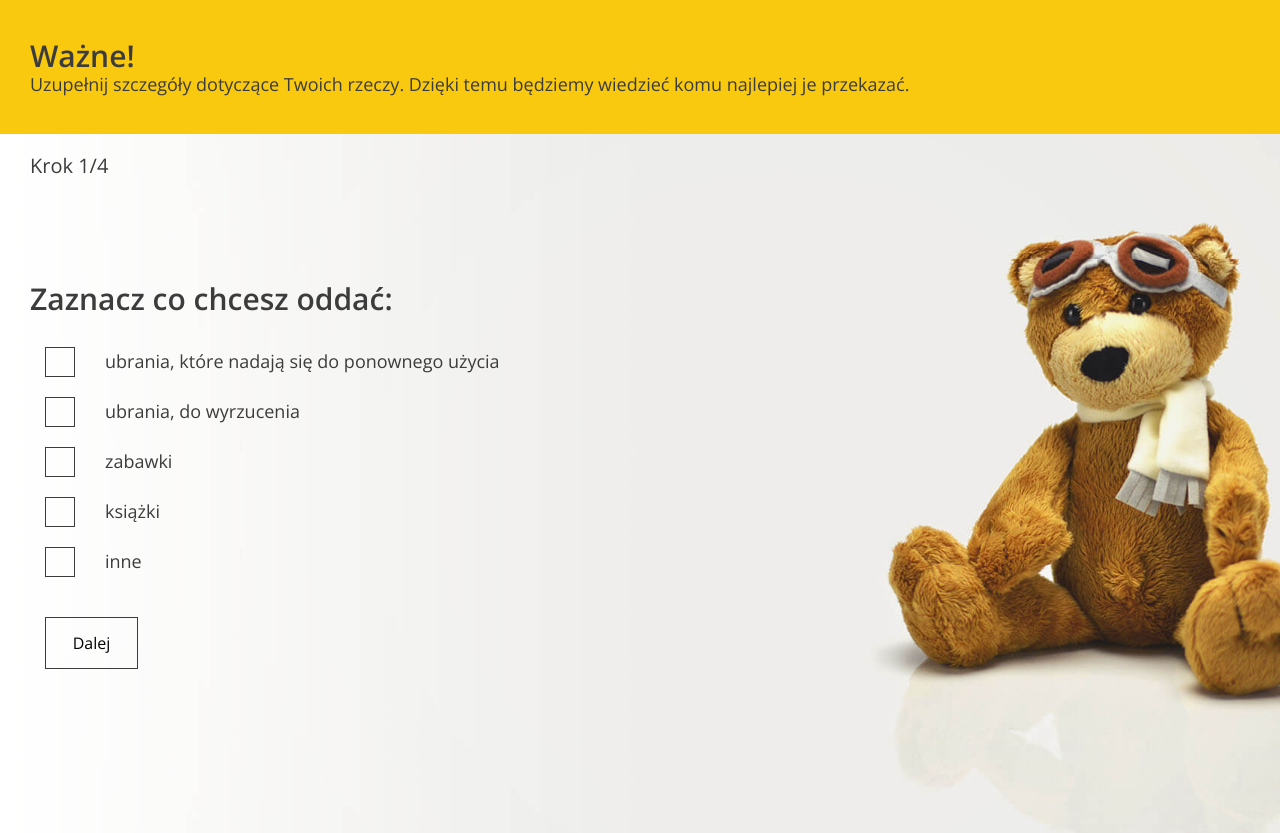
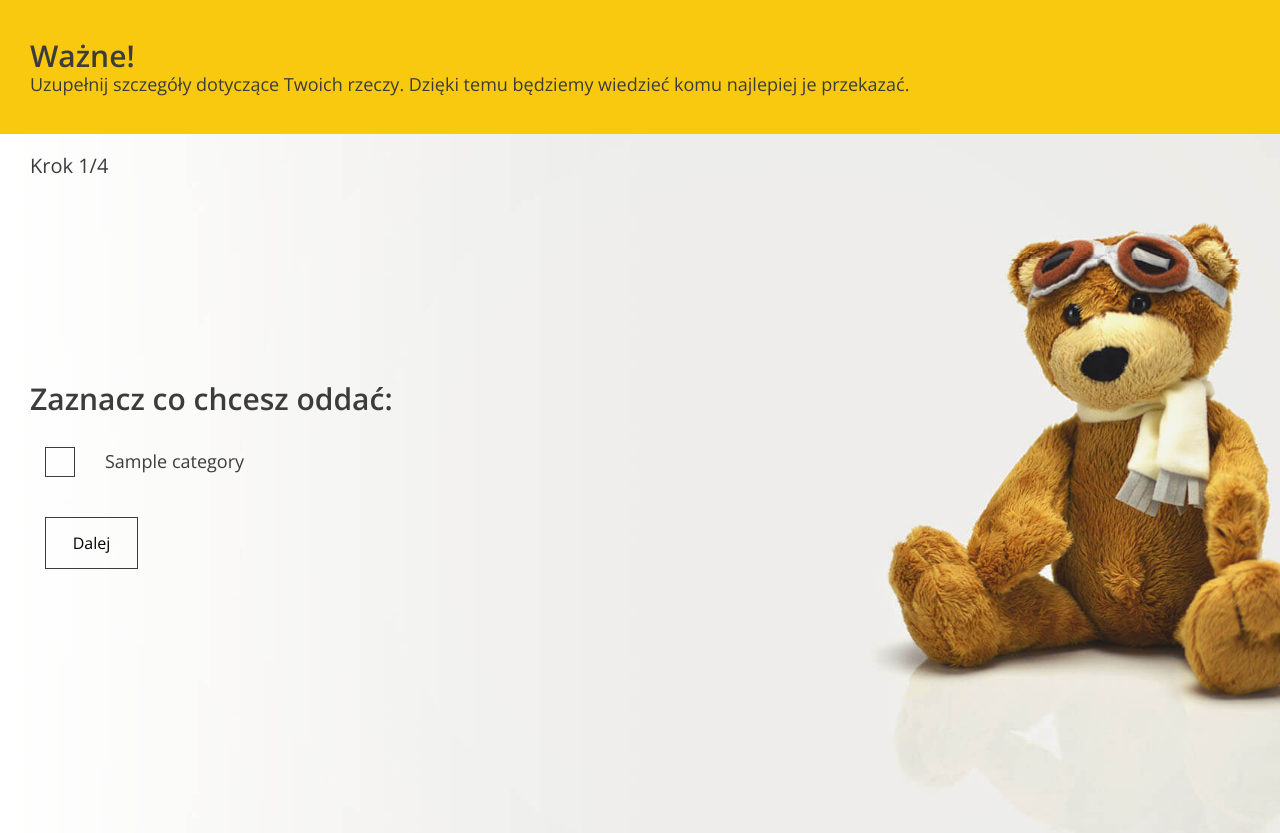
Before and after one commit to Ch0ch1ik/portfolioLab, a Django app: page /add_donation/ in a window 1280 px wide. Shown: the part 801-1634 px from the top of the page. Run offline with Django 4.2, Linux system fonts and the light colour scheme; a user stored in the database is signed in; tables that the repository leaves empty hold one stand-in row (values such as "Sample post").

Commit message:
5# Przekazywanie darów - formularz gotowy, podsumowanie w trakcie realizacji

```diff
--- a/donation/views.py
+++ b/donation/views.py
@@ -1,10 +1,12 @@
 from django.contrib.auth import authenticate, login, logout
+from django.contrib.auth.decorators import login_required
 from django.contrib.auth.models import User
 from django.http import HttpResponse
 from django.shortcuts import render, redirect
+from django.utils.decorators import method_decorator
 from django.views import View
 
-from donation.models import Donation, Institution
+from donation.models import Donation, Institution, Category
 
 
 # Create your views here.
@@ -55,9 +57,22 @@
             return redirect('login')
 
 
+@method_decorator(login_required(login_url='/login'), name='dispatch')
 class AddDonation(View):
     def get(self, request):
-        return render(request, 'form.html')
+        categories = Category.objects.all()
+        institutions = Institution.objects.all()
+        return render(request, 'form.html', {'categories': categories, 'institutions': institutions})
+
+
+def get_organizations(request):
+    type_ids = request.GET.getlist('type_ids')
+    if type_ids is not None:
+        institutions = Institution.objects.filter(categories__in=type_ids).distinct()
+    else:
+        institutions = Institution.objects.all()
+    # print(institutions)
+    return render(request, 'institutions.html', {'institutions': institutions})
 
 
 class Confirmation(View):
--- a/portfolioLab/urls.py
+++ b/portfolioLab/urls.py
@@ -25,5 +25,6 @@
     path('logout/', views.Logout.as_view(), name='logout'),
     path('register/', views.Register.as_view(), name='register'),
     path('add_donation/', views.AddDonation.as_view(), name='add_donation'),
+    path('get_organizations/', views.get_organizations, name='get_organizations'),
     path('confirmation/', views.Confirmation.as_view(), name='confirmation'),
 ]
--- a/templates/footer.html
+++ b/templates/footer.html
@@ -20,3 +20,4 @@
         </div>
     </div>
 </footer>
+<script src="{% static 'js/app.js' %}"></script>
--- a/templates/form.html
+++ b/templates/form.html
@@ -2,11 +2,11 @@
 <html lang="pl">
 {% load static %}
 <head>
-    <meta charset="UTF-8" />
-    <meta name="viewport" content="width=device-width, initial-scale=1.0" />
-    <meta http-equiv="X-UA-Compatible" content="ie=edge" />
+    <meta charset="UTF-8"/>
+    <meta name="viewport" content="width=device-width, initial-scale=1.0"/>
+    <meta http-equiv="X-UA-Compatible" content="ie=edge"/>
     <title>Document</title>
-    <link rel="stylesheet" href="{% static 'css/style.css' %}" />
+    <link rel="stylesheet" href="{% static 'css/style.css' %}"/>
 </head>
 <body>
 <header class="header--form-page">
@@ -15,7 +15,7 @@
     <div class="slogan container container--90">
         <div class="slogan--item">
             <h1>
-            Oddaj rzeczy, których już nie chcesz<br />
+                Oddaj rzeczy, których już nie chcesz<br/>
                 <span class="uppercase">potrzebującym</span>
             </h1>
 
@@ -67,56 +67,23 @@
             <!-- STEP 1: class .active is switching steps -->
             <div data-step="1" class="active">
                 <h3>Zaznacz co chcesz oddać:</h3>
+                {% for category in categories.all %}
 
                     <div class="form-group form-group--checkbox">
                         <label>
                             <input
                                     type="checkbox"
                                     name="categories"
-                  value="clothes-to-use"
+                                    value="{{ category.id }}"
                             />
                             <span class="checkbox"></span>
-                <span class="description"
-                  >ubrania, które nadają się do ponownego użycia</span
+                            <span id="{{ category.id }}" class="description"
+                            >{{ category.name }}</span
                             >
                         </label>
                     </div>
 
-            <div class="form-group form-group--checkbox">
-              <label>
-                <input
-                  type="checkbox"
-                  name="categories"
-                  value="clothes-useless"
-                />
-                <span class="checkbox"></span>
-                <span class="description">ubrania, do wyrzucenia</span>
-              </label>
-            </div>
-
-            <div class="form-group form-group--checkbox">
-              <label>
-                <input type="checkbox" name="categories" value="toys" />
-                <span class="checkbox"></span>
-                <span class="description">zabawki</span>
-              </label>
-            </div>
-
-            <div class="form-group form-group--checkbox">
-              <label>
-                <input type="checkbox" name="categories" value="books" />
-                <span class="checkbox"></span>
-                <span class="description">książki</span>
-              </label>
-            </div>
-
-            <div class="form-group form-group--checkbox">
-              <label>
-                <input type="checkbox" name="categories" value="other" />
-                <span class="checkbox"></span>
-                <span class="description">inne</span>
-              </label>
-            </div>
+                {% endfor %}
 
                 <div class="form-group form-group--buttons">
                     <button type="button" class="btn next-step">Dalej</button>
@@ -130,49 +97,39 @@
                 <div class="form-group form-group--inline">
                     <label>
                         Liczba 60l worków:
-                <input type="number" name="bags" step="1" min="1" />
+                        <input type="number" name="bags" step="1" min="1"/>
                     </label>
                 </div>
 
                 <div class="form-group form-group--buttons">
                     <button type="button" class="btn prev-step">Wstecz</button>
-              <button type="button" class="btn next-step">Dalej</button>
+                    <button id="x" type="button" class="btn next-step">Dalej</button>
                 </div>
             </div>
-
 
 
             <!-- STEP 4 -->
             <div data-step="3">
                 <h3>Wybierz organizacje, której chcesz pomóc:</h3>
+                <div id="filter_org"></div>
+{#                {% for institution in institutions %}#}
 
-            <div class="form-group form-group--checkbox">
-              <label>
-                <input type="radio" name="organization" value="old" />
-                <span class="checkbox radio"></span>
-                <span class="description">
-                  <div class="title">Fundacja “Bez domu”</div>
-                  <div class="subtitle">
-                    Cel i misja: Pomoc dla osób nie posiadających miejsca
-                    zamieszkania
-                  </div>
-                </span>
-              </label>
-            </div>
+{#                <div class="form-group form-group--checkbox">#}
+{#                    <label>#}
+{#                        <input type="radio" name="organization" value="{{ institution.id }}"/>#}
+{#                        <span class="checkbox radio"></span>#}
+{#                        <span class="description">#}
+{#                  <div class="title">{{ institution.name }}</div>#}
+{#                  <div class="subtitle">#}
+{#                    {{ institution.description }}#}
+{#                  </div>#}
+{#                </span>#}
+{#                    </label>#}
+{#                </div>#}
+{#                {% endfor %}#}
 
-            <div class="form-group form-group--checkbox">
-              <label>
-                <input type="radio" name="organization" value="old" />
-                <span class="checkbox radio"></span>
-                <span class="description">
-                  <div class="title">Fundacja “Dla dzieci"</div>
-                  <div class="subtitle">
-                    Cel i misja: Pomoc osobom znajdującym się w trudnej sytuacji
-                    życiowej.
-                  </div>
-                </span>
-              </label>
-            </div>
+
+
 
                 <div class="form-group form-group--buttons">
                     <button type="button" class="btn prev-step">Wstecz</button>
@@ -188,22 +145,22 @@
                     <div class="form-section--column">
                         <h4>Adres odbioru</h4>
                         <div class="form-group form-group--inline">
-                  <label> Ulica <input type="text" name="address" /> </label>
+                            <label> Ulica <input type="text" name="address"/> </label>
                         </div>
 
                         <div class="form-group form-group--inline">
-                  <label> Miasto <input type="text" name="city" /> </label>
+                            <label> Miasto <input type="text" name="city"/> </label>
                         </div>
 
                         <div class="form-group form-group--inline">
                             <label>
-                    Kod pocztowy <input type="text" name="postcode" />
+                                Kod pocztowy <input type="text" name="postcode"/>
                             </label>
                         </div>
 
                         <div class="form-group form-group--inline">
                             <label>
-                    Numer telefonu <input type="phone" name="phone" />
+                                Numer telefonu <input type="tel" name="phone" pattern="[0-9]{3}-[0-9]{3}-[0-9]{3}"/>
                             </label>
                         </div>
                     </div>
@@ -211,11 +168,11 @@
                     <div class="form-section--column">
                         <h4>Termin odbioru</h4>
                         <div class="form-group form-group--inline">
-                  <label> Data <input type="date" name="data" /> </label>
+                            <label> Data <input type="date" name="data"/> </label>
                         </div>
 
                         <div class="form-group form-group--inline">
-                  <label> Godzina <input type="time" name="time" /> </label>
+                            <label> Godzina <input type="time" name="time"/> </label>
                         </div>
 
                         <div class="form-group form-group--inline">
@@ -242,15 +199,15 @@
                         <ul>
                             <li>
                                 <span class="icon icon-bag"></span>
-                    <span class="summary--text"
-                      >4 worki ubrań w dobrym stanie dla dzieci</span
+                                <span id="bags" class="summary--text"
+                                >-</span
                                 >
                             </li>
 
                             <li>
                                 <span class="icon icon-hand"></span>
-                    <span class="summary--text"
-                      >Dla fundacji "Mam marzenie" w Warszawie</span
+                                <span id="fund" class="summary--text"
+                                >-</span
                                 >
                             </li>
                         </ul>
@@ -290,5 +247,5 @@
 {% include 'footer.html' %}
 
 </body>
-<script src="{% static 'js/app.js' %}"></script>
+{#<script src="{% static 'js/app.js' %}"></script>#}
 </html>
--- a/templates/header.html
+++ b/templates/header.html
@@ -28,4 +28,4 @@
     {% include 'links.html' %}
 </nav>
 
-<script src="{% static 'js/app.js' %}"></script>
+{#<script src="{% static 'js/app.js' %}"></script>#}
```
Also changed, not shown: donation/static/js/app.js (+79 -3 lines), 1 other file. Lines whose indentation alone changed are shown as unchanged.
